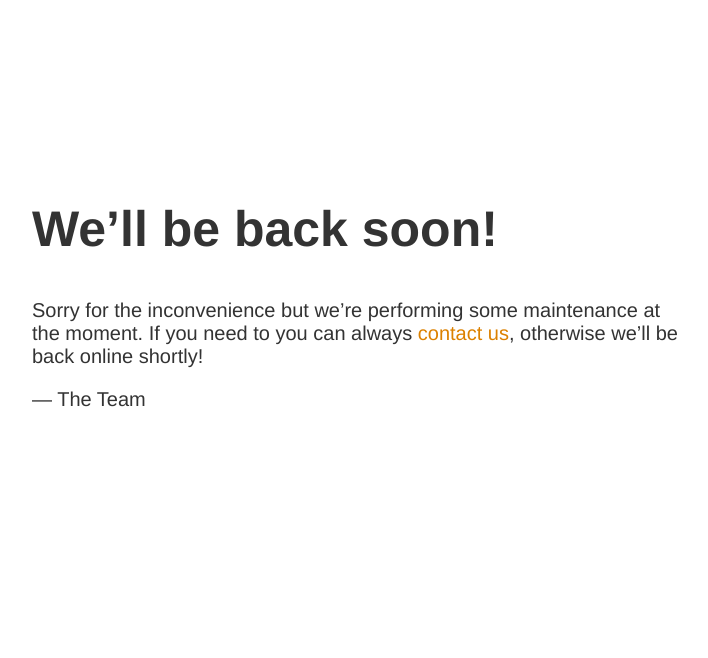
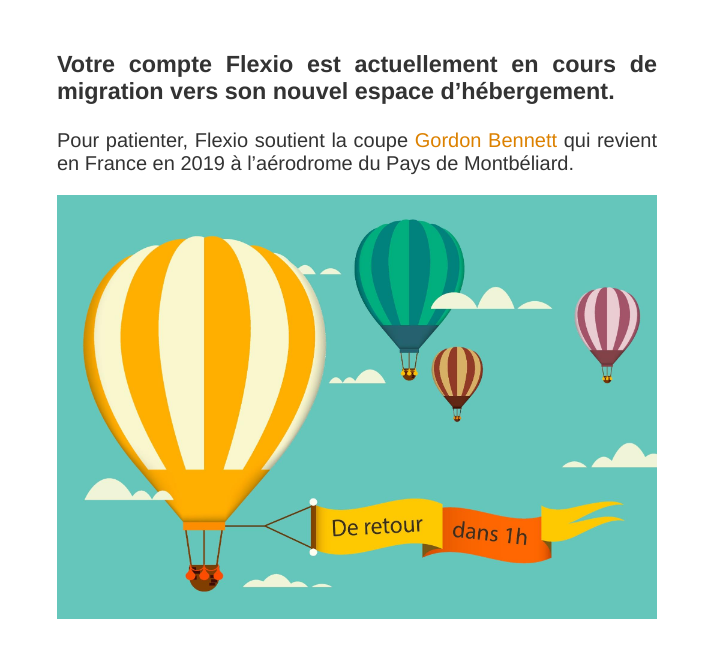
Before and after one commit to flexiooss/maintenance-page, a plain HTML site: page static/index.html in a window 1280 px wide. Shown: the whole page, without its empty margins (283-991 px from the left). Drawn offline with Linux system fonts and the light colour scheme.

Commit message:
integrated maintenance page

```diff
--- a/static/index.html
+++ b/static/index.html
@@ -1,18 +1,18 @@
 <!doctype html>
 <title>Site Maintenance</title>
 <style>
-  body { text-align: center; padding: 150px; }
-  h1 { font-size: 50px; }
-  body { font: 20px Helvetica, sans-serif; color: #333; }
-  article { display: block; text-align: left; width: 650px; margin: 0 auto; }
+  body { text-align: center; padding: 20px; }
+<!--  h1 { font-size: 50px; }-->
+<!--  body { font: 20px Helvetica, sans-serif; color: #333; }-->
+  article { display: block; text-align: justify; width: 600px; margin: 0 auto; }
   a { color: #dc8100; text-decoration: none; }
   a:hover { color: #333; text-decoration: none; }
 </style>
 
 <article>
-    <h1>We&rsquo;ll be back soon!</h1>
+    <h3>Votre compte Flexio est actuellement en cours de migration vers son nouvel espace d’hébergement.</h3>
     <div>
-        <p>Sorry for the inconvenience but we&rsquo;re performing some maintenance at the moment. If you need to you can always <a href="mailto:#">contact us</a>, otherwise we&rsquo;ll be back online shortly!</p>
-        <p>&mdash; The Team</p>
+        <p>Pour patienter, Flexio soutient la coupe <a href="https://www.gordonbennettmontbeliard2019.com/indexFR.html" target="_blank">Gordon Bennett</a> qui revient en France en 2019 à l’aérodrome du Pays de Montbéliard.</p>
+        <p><img src="./balloons.jpg" width="600" align="center"></p>
     </div>
 </article>
```
Also changed, not shown: static/balloons.jpg (added).
